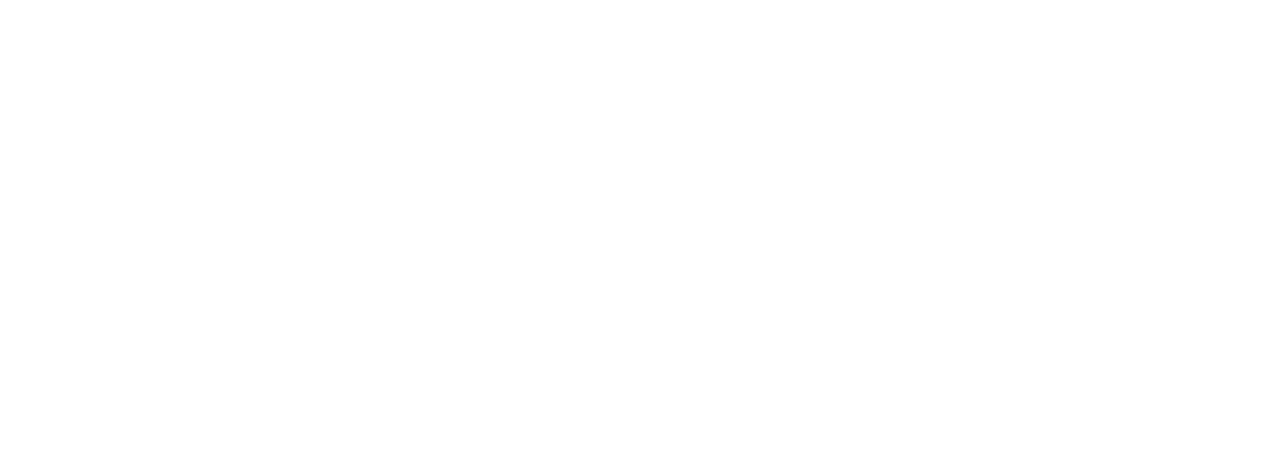
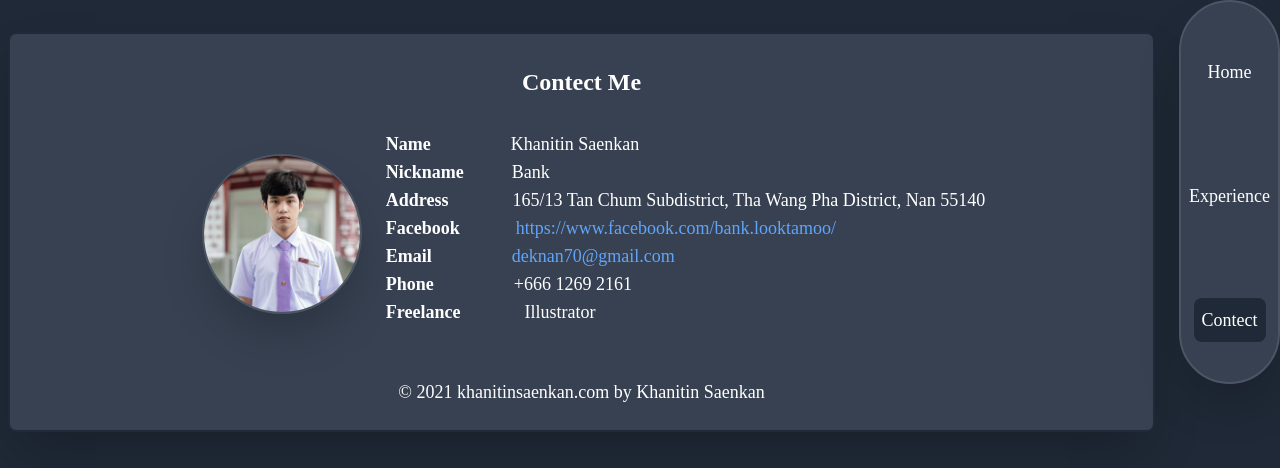
Before and after one commit to cpe-cmu-261207/lab-01-DarkflameMG, a plain HTML site: page contect.html in a window 1280 px wide. Drawn offline with nearby package versions, Linux system fonts and the light colour scheme; a web font is replaced by a local one.

Commit message:
add contect detail

```diff
--- a/contect.html
+++ b/contect.html
@@ -1,13 +1,87 @@
 <!DOCTYPE html>
 <html lang="en">
+
 <head>
-    <meta charset="UTF-8">
-    <meta http-equiv="X-UA-Compatible" content="IE=edge">
-    <meta name="viewport" content="width=device-width, initial-scale=1.0">
-    <title>Bank's contect</title>
-    <link href="https://unpkg.com/tailwindcss@^2/dist/tailwind.min.css" rel="stylesheet">
+  <meta charset="UTF-8">
+  <meta http-equiv="X-UA-Compatible" content="IE=edge">
+  <meta name="viewport" content="width=device-width, initial-scale=1.0">
+  <title>Bank's Resume Home</title>
+  <link href="https://unpkg.com/tailwindcss@^2/dist/tailwind.min.css" rel="stylesheet">
+  <link rel="preconnect" href="https://fonts.googleapis.com">
+  <link rel="preconnect" href="https://fonts.gstatic.com" crossorigin>
+  <link href="https://fonts.googleapis.com/css2?family=Benne&display=swap" rel="stylesheet">
 </head>
-<body>
 
+<body class="bg-gray-800 justify-between text-lg" style="font-family: 'Benne', serif;">
+  <div class="flex">
+    <!-- contect -->
+    <div
+      class="p-6 px-40 border-2 border-gray-800 rounded-lg mt-8  bg-gray-700 shadow-2xl text-white max-w-screen-xl mx-auto mb-6">
+      <p class="font-semibold text-2xl mx-auto max-w-max mt-2 mb-2">
+        Contect Me
+      </p>
+      <!-- profile -->
+      <div class="flex p-2 mt-6">
+        <img src="./picture/630610718-1.jpg" class="h-40 rounded-full border-2 border-gray-600 shadow-2xl m-6">
+        <div>
+          <!-- name -->
+          <div class="flex space-x-20">
+            <p class="font-semibold">Name</p>
+            <p>Khanitin  Saenkan</p>
+          </div>
+          <!-- nickname -->
+          <div class="flex space-x-12">
+            <p class="font-semibold">Nickname</p>
+            <p>Bank</p>
+          </div>
+          <!-- address -->
+          <div class="flex space-x-16">
+            <p class="font-semibold">Address</p>
+            <p>165/13 Tan Chum Subdistrict, Tha Wang Pha District, Nan 55140
+            </p>
+          </div>
+          <!-- facebook -->
+          <div class="flex space-x-14">
+            <p class="font-semibold">Facebook</p>
+            <a href="https://www.facebook.com/bank.looktamoo/" class="text-blue-400" target="_blank">https://www.facebook.com/bank.looktamoo/</a>
+          </div>
+          <!-- mail -->
+          <div class="flex space-x-20">
+            <p class="font-semibold">Email</p>
+            <a href="mailto:deknan70@gmail.com" class="text-blue-400">deknan70@gmail.com</a>
+          </div>
+          <!-- phone -->
+          <div class="flex space-x-20">
+            <p class="font-semibold">Phone</p>
+            <p>+666 1269 2161</p>
+          </div>
+          <!-- nickname -->
+          <div class="flex space-x-16">
+            <p class="font-semibold">Freelance</p>
+            <p>Illustrator</p>
+          </div>
+        </div>
+      </div>
+      <!-- coppyright -->
+      <p class="text-white max-w-max mx-auto mt-8">
+        © 2021 khanitinsaenkan.com by Khanitin Saenkan
+      </p>
+    </div>
+    <!-- navbar -->
+    <div
+      class="flex flex-col space-y-20 border-2 rounded-full  ml-4 bg-gray-700 shadow-2xl border-gray-600 text-white max-w-sm max-h-96">
+      <a href="./index.html" class="hover:text-red-600 p-2 rounded-lg mx-auto text-white mt-12">
+        Home
+      </a>
+      <a href="./experience.html" class="hover:bg-gray-800 :text-red-600 p-2 rounded-lg mx-auto hover:text-red-600">
+        Experience
+      </a>
+      <a href="./contect.html"
+        class="bg-gray-800  hover:bg-gray-800 :text-red-600 p-2 rounded-lg mx-auto hover:text-red-600">
+        Contect
+      </a>
+    </div>
+  </div>
 </body>
+
 </html>
```
